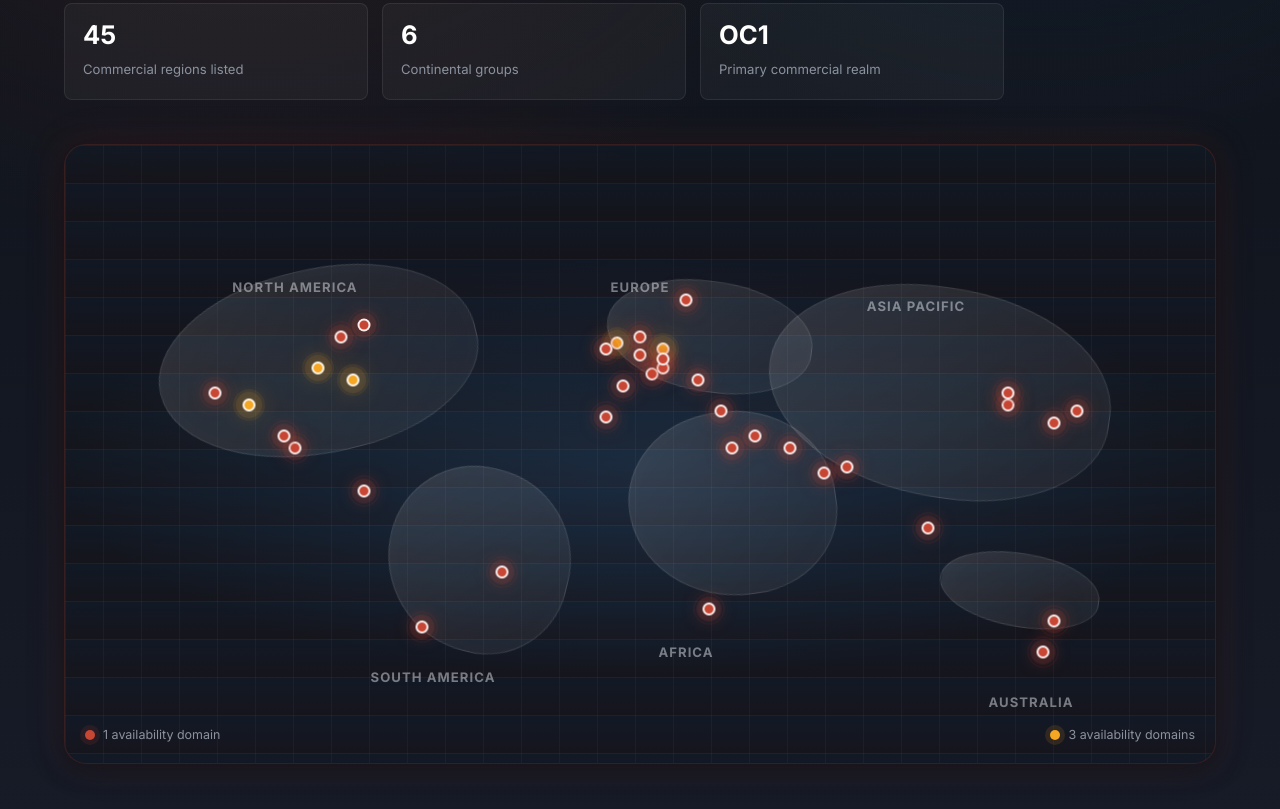
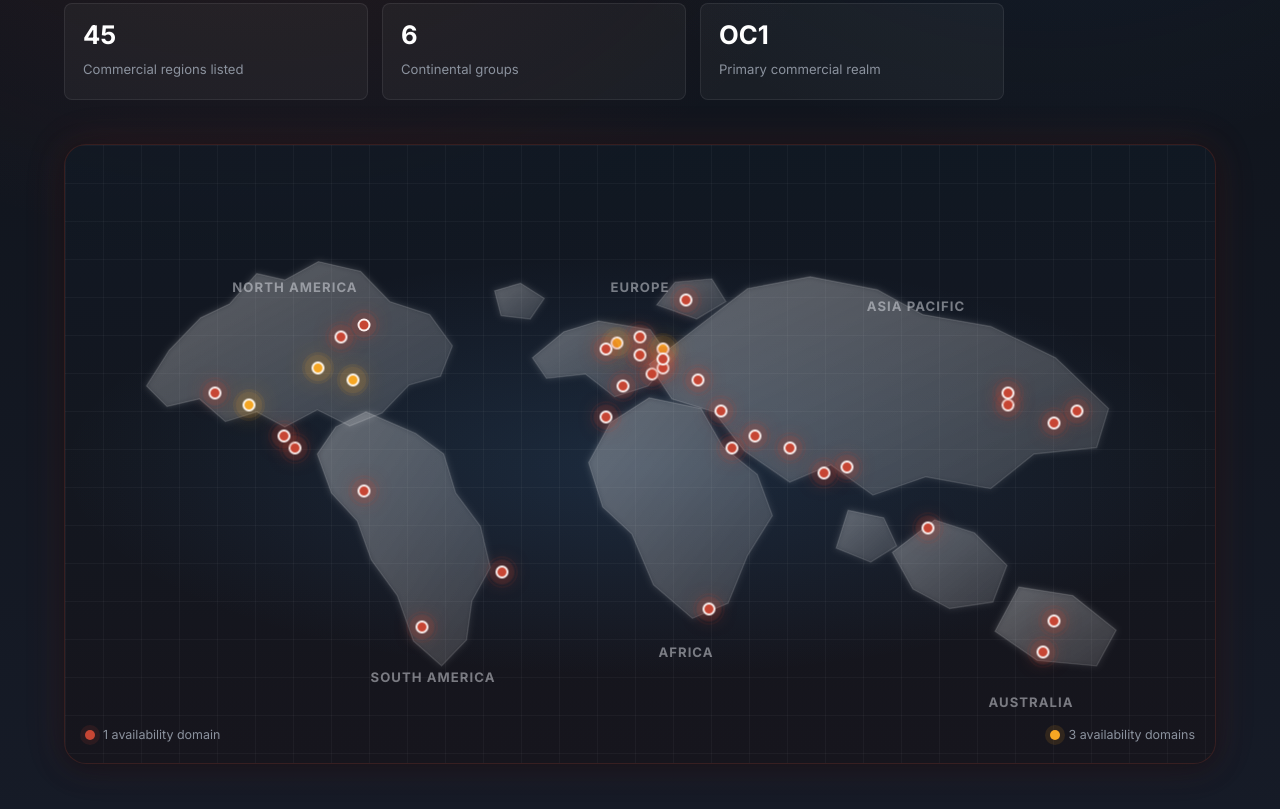
Before and after one commit to sayedmshawky/oci-devops-website, a plain HTML site: page regions.html in a window 1280 px wide. Shown: the part 511-1320 px from the top of the page. Drawn offline with Linux system fonts and the light colour scheme.

Commit message:
Use real world map for OCI regions

```diff
--- a/regions.html
+++ b/regions.html
@@ -18,7 +18,7 @@
   <link rel="preconnect" href="https://fonts.googleapis.com" />
   <link rel="preconnect" href="https://fonts.gstatic.com" crossorigin />
   <link href="https://fonts.googleapis.com/css2?family=Inter:wght@300;400;500;600;700;800&family=Cairo:wght@300;400;500;600;700;800&display=swap" rel="stylesheet" />
-  <link rel="stylesheet" href="style.css?v=20260620-map" />
+  <link rel="stylesheet" href="style.css?v=20260620-worldmap" />
 </head>
 <body>
   <div class="bg-blob bg-blob-1" aria-hidden="true"></div>
--- a/style.css
+++ b/style.css
@@ -1274,20 +1274,16 @@ body.lang-ar .form-row select {
   position: absolute;
   inset: 0;
   background:
+    url('world-map.svg') center 50% / 94% auto no-repeat,
     linear-gradient(rgba(255,255,255,0.035) 1px, transparent 1px),
     linear-gradient(90deg, rgba(255,255,255,0.035) 1px, transparent 1px),
     radial-gradient(ellipse 74% 50% at 50% 52%, rgba(74,144,217,0.16) 0%, transparent 68%),
     linear-gradient(180deg, rgba(74,144,217,0.05), rgba(199,70,52,0.04));
-  background-size: 38px 38px, 38px 38px, auto;
+  background-size: 94% auto, 38px 38px, 38px 38px, auto, auto;
 }
 
 .map-continent {
-  position: absolute;
-  border: 1px solid rgba(255,255,255,0.11);
-  background: linear-gradient(135deg, rgba(255,255,255,0.115), rgba(255,255,255,0.045));
-  border-radius: 48% 52% 45% 55%;
-  filter: blur(0.1px);
-  box-shadow: inset 0 0 32px rgba(255,255,255,0.025);
+  display: none;
 }
 
 .map-na { width: 28%; height: 30%; left: 8%; top: 20%; transform: rotate(-14deg); }
```
Also changed, not shown: index.html (+1 -1 lines), world-map.svg (added).
